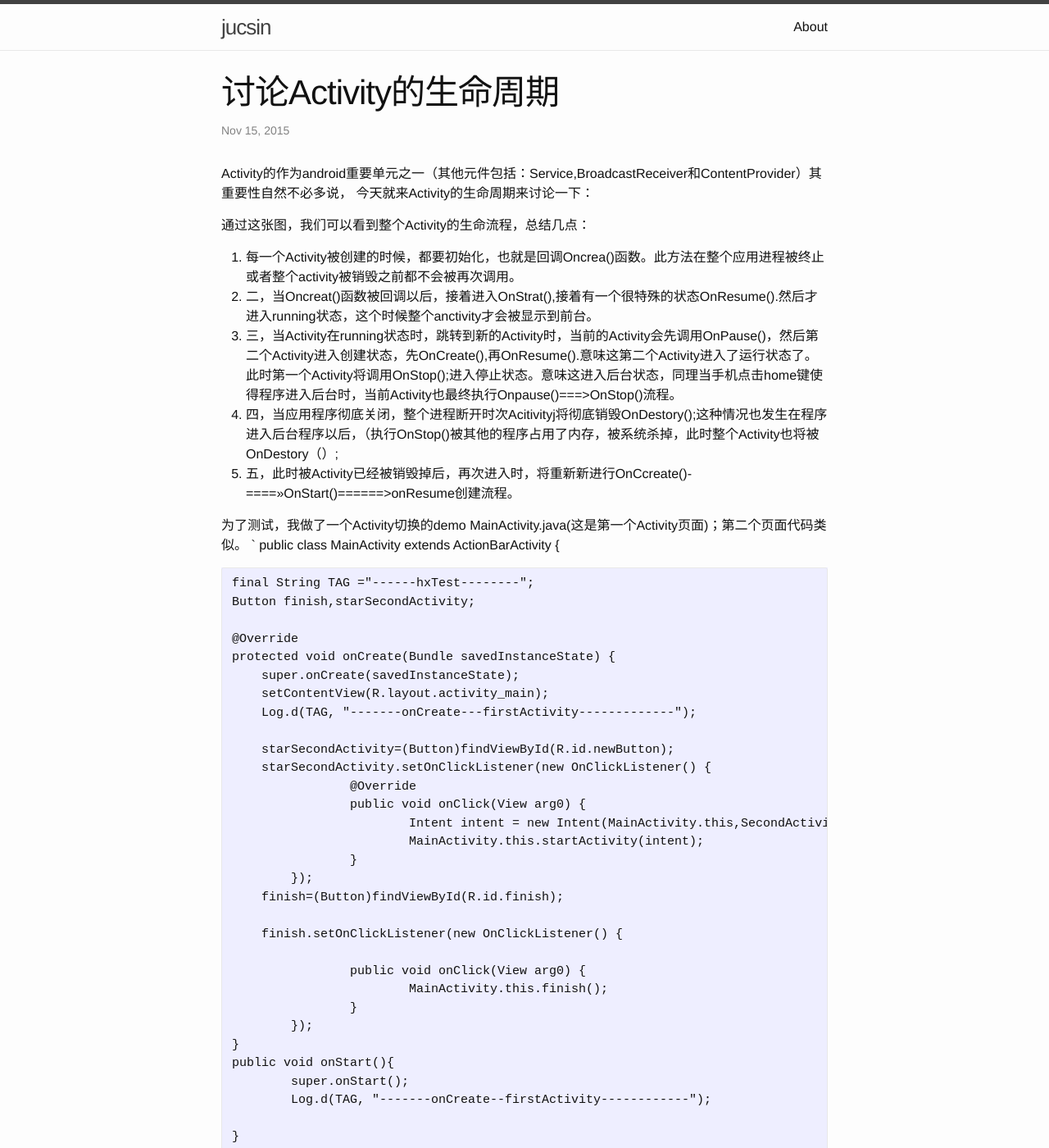
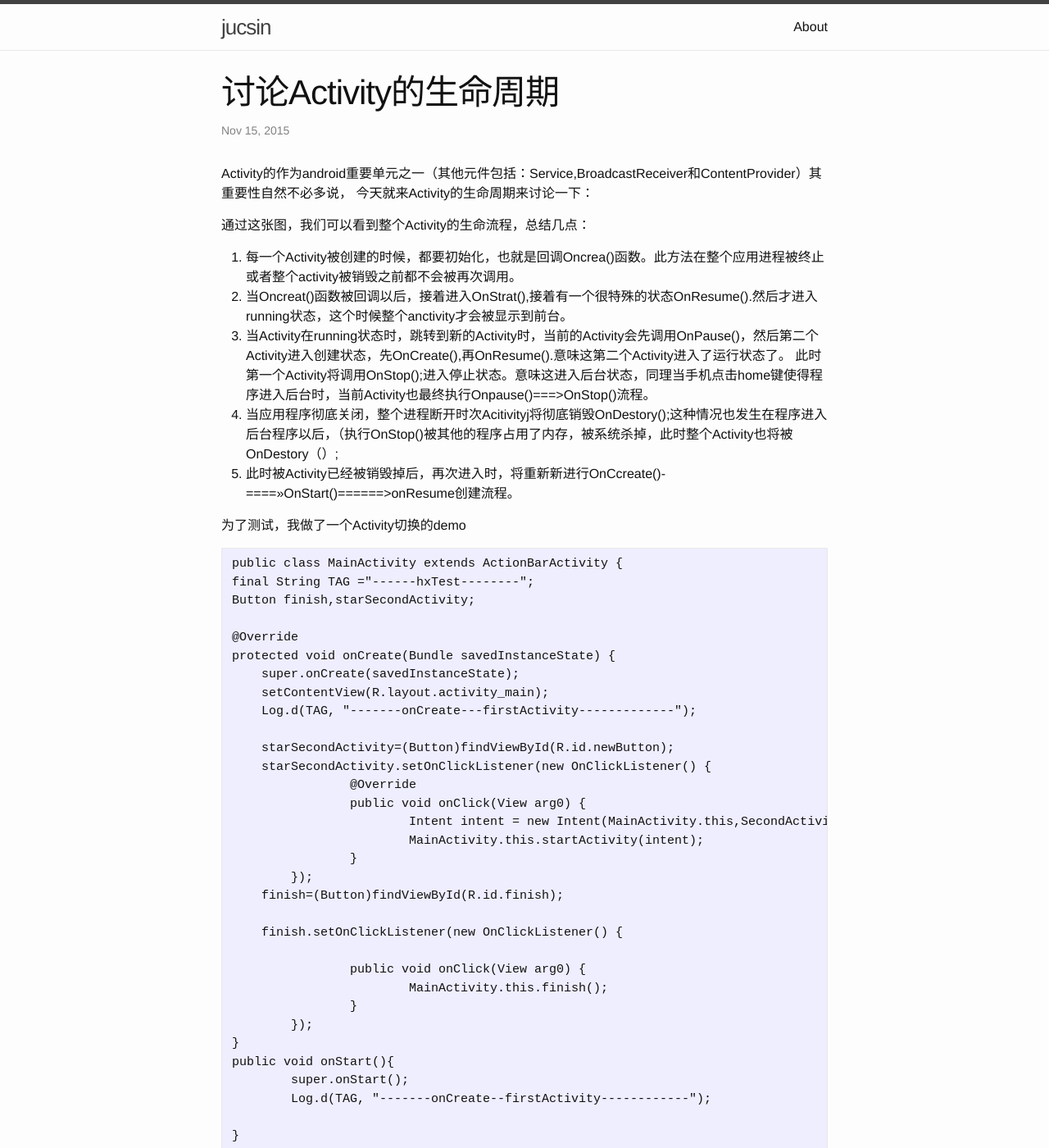
Before and after one commit to DurianSUN/blog, a Jekyll site: the page built from _posts/2015-11-16-Android-lifetime.markdown, in a window 1280 px wide and 1400 px high. Shown: the whole window at 82% size. Built offline with Jekyll 4.4.1, drawn with Linux system fonts in a browser that asks for light colours; some of the changed text lies outside the part shown.

Commit message:
修改文章

```diff
--- a/_posts/2015-11-16-Android-lifetime.markdown
+++ b/_posts/2015-11-16-Android-lifetime.markdown
@@ -10,18 +10,17 @@
 通过这张图，我们可以看到整个Activity的生命流程，总结几点：
 
  1. 每一个Activity被创建的时候，都要初始化，也就是回调Oncrea()函数。此方法在整个应用进程被终止或者整个activity被销毁之前都不会被再次调用。
- 2. 二，当Oncreat()函数被回调以后，接着进入OnStrat(),接着有一个很特殊的状态OnResume().然后才进入running状态，这个时候整个anctivity才会被显示到前台。
- 3. 三，当Activity在running状态时，跳转到新的Activity时，当前的Activity会先调用OnPause()，然后第二个Activity进入创建状态，先OnCreate(),再OnResume().意味这第二个Activity进入了运行状态了。
+ 2. 当Oncreat()函数被回调以后，接着进入OnStrat(),接着有一个很特殊的状态OnResume().然后才进入running状态，这个时候整个anctivity才会被显示到前台。
+ 3. 当Activity在running状态时，跳转到新的Activity时，当前的Activity会先调用OnPause()，然后第二个Activity进入创建状态，先OnCreate(),再OnResume().意味这第二个Activity进入了运行状态了。
     此时第一个Activity将调用OnStop();进入停止状态。意味这进入后台状态，同理当手机点击home键使得程序进入后台时，当前Activity也最终执行Onpause()===>OnStop()流程。
- 4. 四，当应用程序彻底关闭，整个进程断开时次Acitivityj将彻底销毁OnDestory();这种情况也发生在程序进入后台程序以后，（执行OnStop()被其他的程序占用了内存，被系统杀掉，此时整个Activity也将被OnDestory（）;
- 5. 五，此时被Activity已经被销毁掉后，再次进入时，将重新新进行OnCcreate()-====>>OnStart()======>onResume创建流程。
+ 4. 当应用程序彻底关闭，整个进程断开时次Acitivityj将彻底销毁OnDestory();这种情况也发生在程序进入后台程序以后，（执行OnStop()被其他的程序占用了内存，被系统杀掉，此时整个Activity也将被OnDestory（）;
+ 5. 此时被Activity已经被销毁掉后，再次进入时，将重新新进行OnCcreate()-====>>OnStart()======>onResume创建流程。
 
 为了测试，我做了一个Activity切换的demo
-MainActivity.java(这是第一个Activity页面)；第二个页面代码类似。
-    `
-public class MainActivity extends ActionBarActivity {
 
-	final String TAG ="------hxTest--------";
+
+    public class MainActivity extends ActionBarActivity {
+    final String TAG ="------hxTest--------";
 	Button finish,starSecondActivity;
 
     @Override
@@ -97,9 +96,6 @@
         }
         return super.onOptionsItemSelected(item);
     }
-}
-`
+    }
 
-
-小demo的代码下载地址：
-http://download.csdn.net/detail/u010178833/7923245
+点击下载[demo](http://download.csdn.net/detail/u010178833/7923245 "demo")
```
